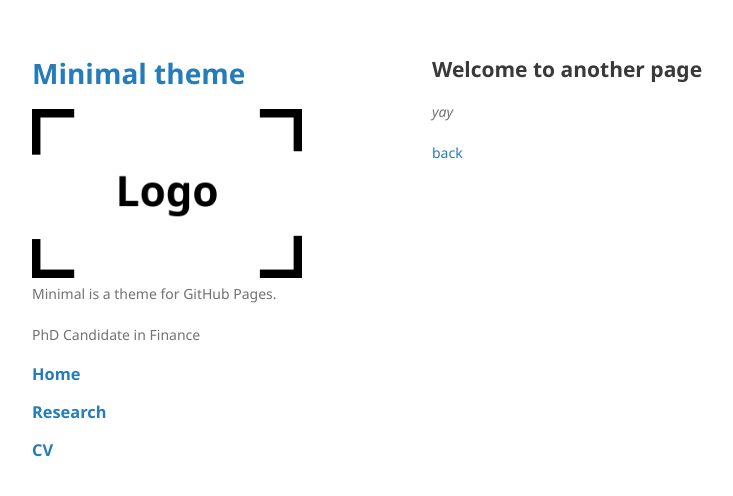
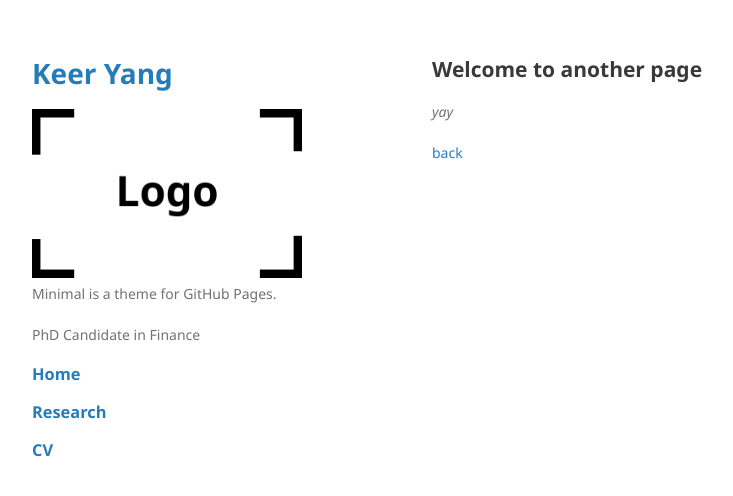
Before and after one commit to keeryang/keeryang.github.io, a Jekyll site: the page built from another-page.md, in a window 1280 px wide. Shown: the top 496 px of the page, without its empty margins (58-791 px from the left). Built offline with Jekyll 4.4.1, drawn with Linux system fonts in a browser that asks for light colours; our own code applies the rules of GitHub Pages for plain Markdown files.

Commit message:
Update _config.yml

```diff
--- a/_config.yml
+++ b/_config.yml
@@ -1,4 +1,4 @@
-title: Minimal theme
+title: Keer Yang
 logo: /assets/img/logo.png
 description: Minimal is a theme for GitHub Pages.
 show_downloads: true
```
